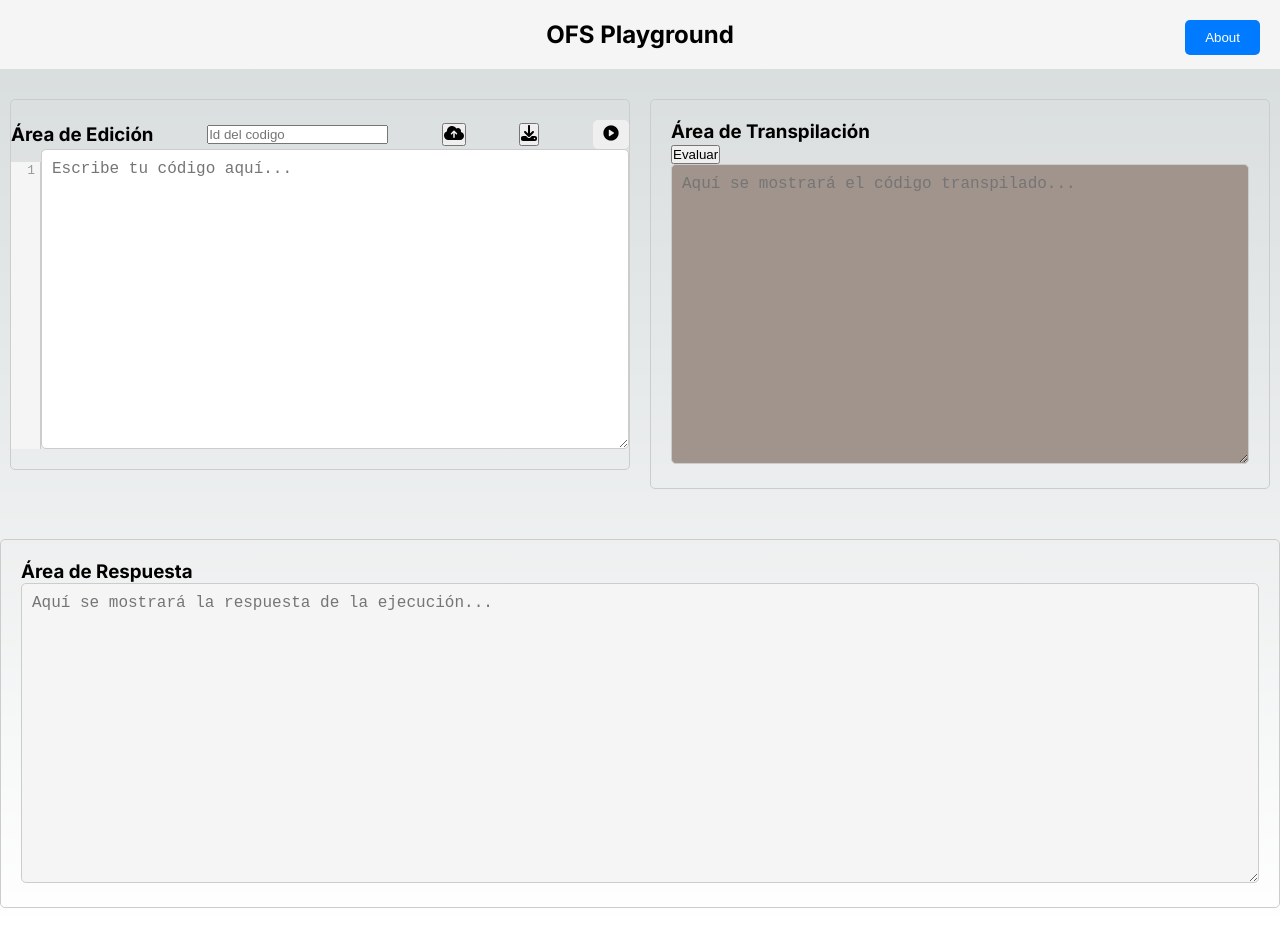
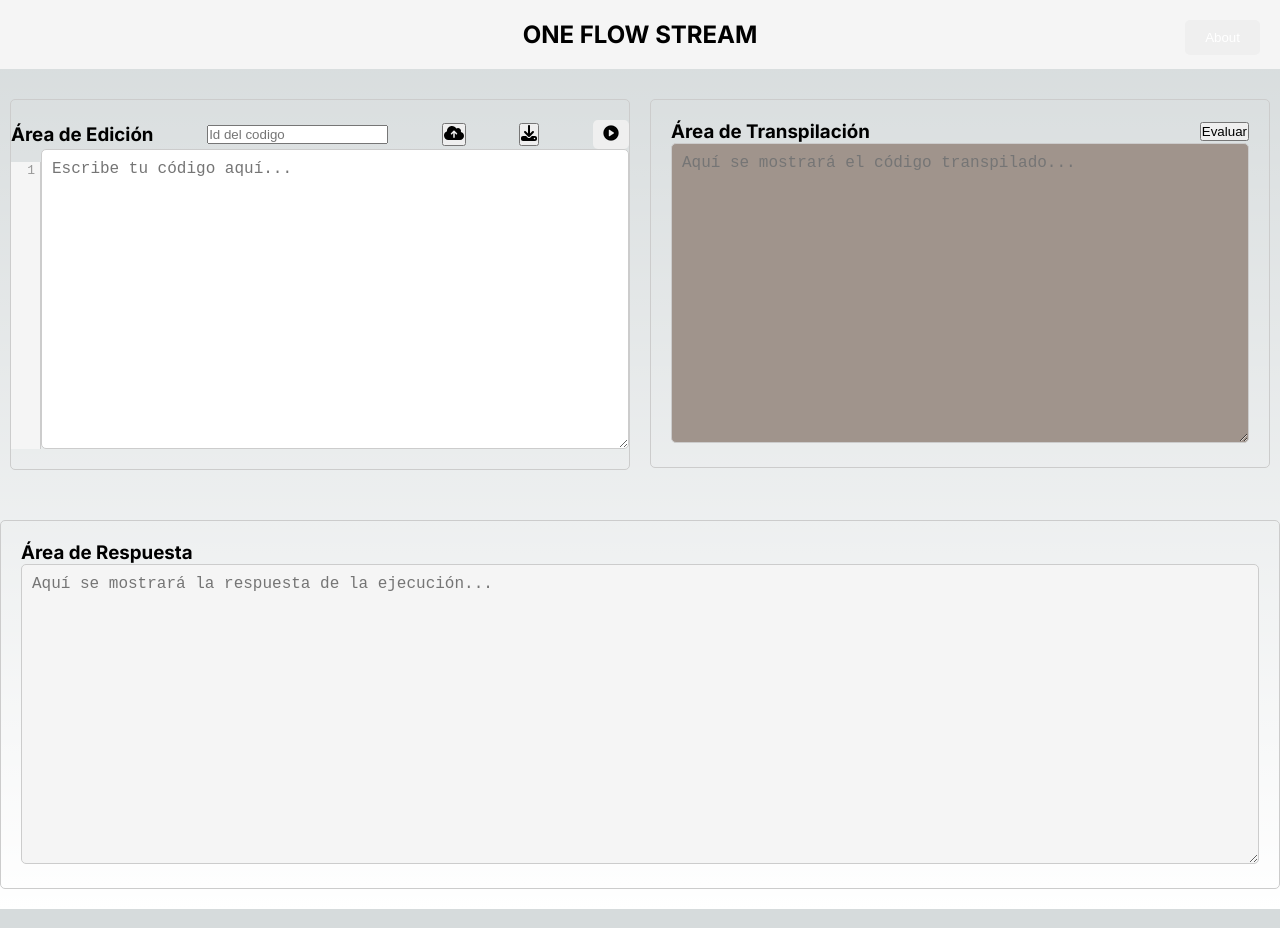
Before and after one commit to davmohi/OFS, a Next.js app: page / in a window 1280 px wide. Built offline with nearby package versions, Linux system fonts and the light colour scheme.

Commit message:
pequeños cambios de diseño

```diff
--- a/components/Header.tsx
+++ b/components/Header.tsx
@@ -2,7 +2,7 @@
 import React, { useState } from 'react';
 
 const Header: React.FC = () => {
-    const [showAbout, setShowAbout] = useState(false);
+    const [showAbout, setShowAbout] = useState<boolean>(false);
     const [teamInfo, setTeamInfo] = useState<any>(null);
 
     const fetchAboutInfo = async () => {
@@ -26,7 +26,7 @@ const Header: React.FC = () => {
 
     return (
         <div className="header-container">
-            <h1 className="header-title">OFS Playground</h1>
+            <h1 className="header-title">ONE FLOW STREAM</h1>
             <button className="btn-about" onClick={handleAboutClick}>About</button>
             {showAbout && (
                 <div className="modal">
--- a/components/TranspilationArea.tsx
+++ b/components/TranspilationArea.tsx
@@ -29,7 +29,7 @@ const TranspilationArea: React.FC<Props> = ({ transpiledCode, setResponse }) =>
 
     return (
         <div className="transpilation-container">
-            <div className="header">
+            <div className="transpilation-header">
                 <h3>Área de Transpilación</h3>
                 <button onClick={handleEvalClick}>Evaluar</button>
             </div>
--- a/src/app/globals.css
+++ b/src/app/globals.css
@@ -29,6 +29,12 @@
   padding: 20px;
   border: 1px solid #ccc;
   border-radius: 5px;
+}
+
+.transpilation-header {
+  display: flex;
+  justify-content: space-between;
+  align-items: center;
 }
 
 .transpilation-textarea {
@@ -128,12 +134,12 @@ pre {
 }
 
 .header-title {
+  color: black;
   font-size: 24px;
   margin: 0; /* Elimina el margen para que el título esté centrado */
 }
 
 .btn-about {
-  background-color: #007BFF; /* Color de fondo del botón */
   color: white; /* Color del texto del botón */
   border: none;
   padding: 10px 20px;
--- a/src/app/page.tsx
+++ b/src/app/page.tsx
@@ -2,8 +2,6 @@
 
 
 "use client";
-import Image from 'next/image'
-import styles from './page.module.css'
 import Header from '../../components/Header'
 import EditorArea from '../../components/EditorArea'
 import TranspilationArea from '../../components/TranspilationArea'
```
Also changed, not shown: src/app/api/script/[id]/route.ts (added), 1 other file (tests, documents, lock files or other folders).
